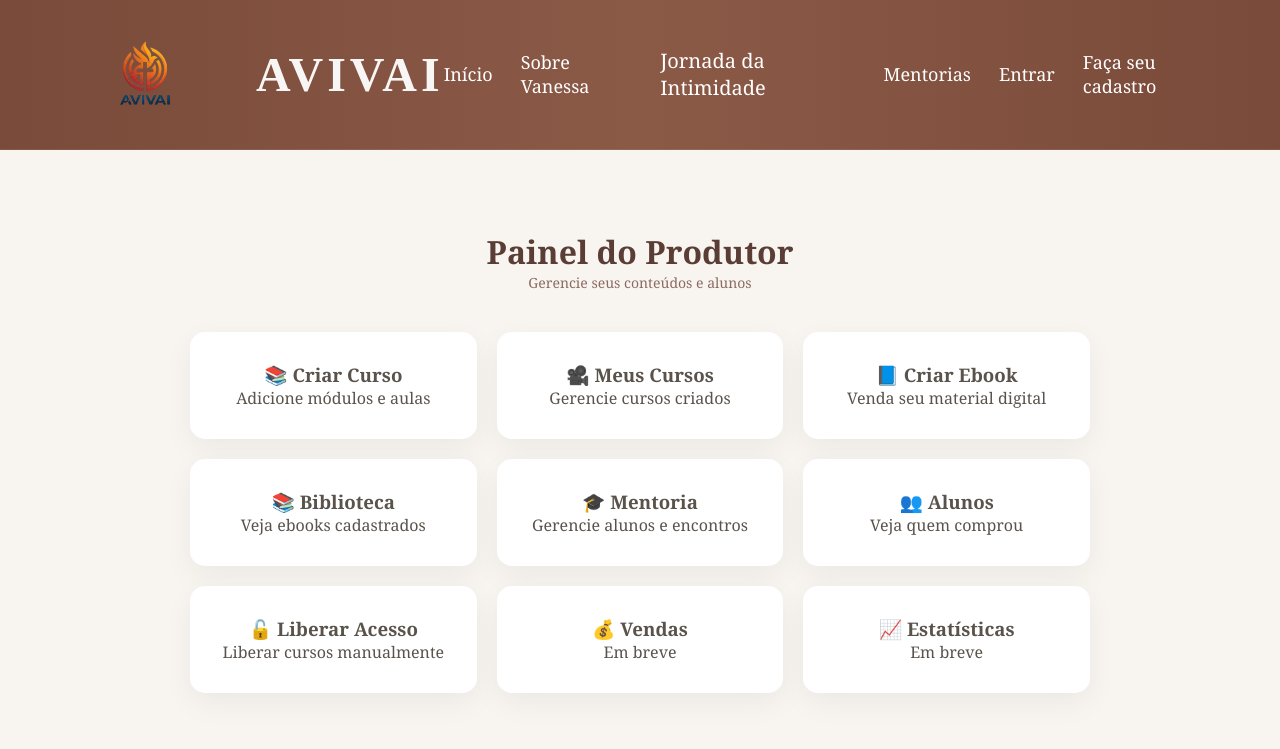
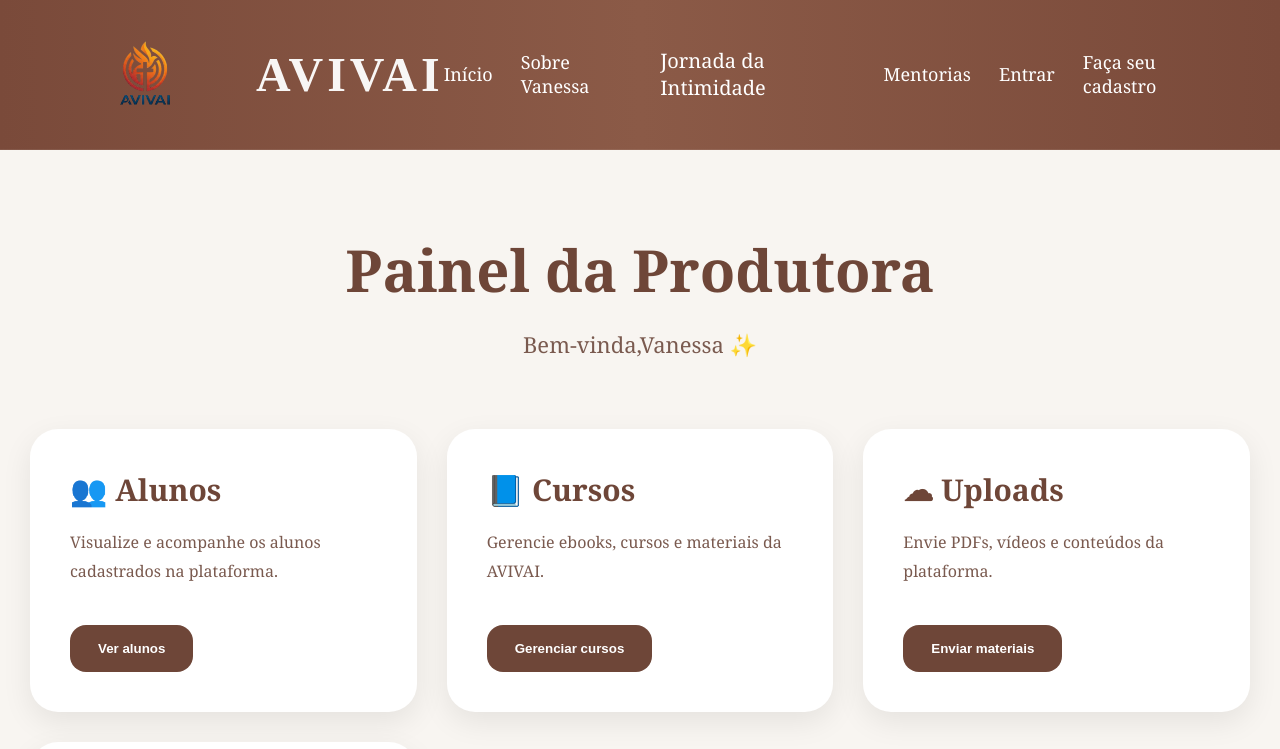
Before and after one commit to Mayra727/avivai-frontend, a React (Vite) app: page /produtor in a window 1280 px wide. Shown: the top 749 px of the page. Built offline with nearby package versions, Linux system fonts and the light colour scheme.

Commit message:
feat: redesign producer dashboard experience

```diff
--- a/src/pages/Producer.css
+++ b/src/pages/Producer.css
@@ -1,36 +1,117 @@
-.producer {
-  padding: 80px 20px;
-  text-align: center;
+.dashboard-page{
+
+  min-height:100vh;
+
+  background:#F8F5F1;
+
+  padding:80px 30px;
+
 }
 
-.producer h1 {
-  color: #5A3E36;
+.dashboard-hero{
+
+  text-align:center;
+
+  margin-bottom:70px;
+
 }
 
-.subtitle {
-  color: #8B6B61;
-  margin-bottom: 40px;
+.dashboard-hero h1{
+
+  font-size:58px;
+
+  color:#6E4638;
+
+  margin-bottom:20px;
+
 }
 
-.producer-grid {
-  display: grid;
-  gap: 20px;
-  max-width: 900px;
-  margin: 0 auto;
+.dashboard-hero p{
 
-  grid-template-columns: repeat(auto-fit, minmax(220px, 1fr));
+  font-size:22px;
+
+  color:#7A5A4F;
+
 }
 
-.producer-card {
-  background: white;
-  padding: 30px;
-  border-radius: 15px;
-  cursor: pointer;
-  transition: 0.3s;
+.dashboard-grid{
 
-  box-shadow: 0 10px 30px rgba(0,0,0,0.05);
+  max-width:1400px;
+
+  margin:0 auto;
+
+  display:grid;
+
+  grid-template-columns:
+  repeat(auto-fit,minmax(300px,1fr));
+
+  gap:30px;
+
 }
 
-.producer-card:hover {
-  transform: translateY(-5px);
+.dashboard-card{
+
+  background:white;
+
+  border-radius:28px;
+
+  padding:40px;
+
+  box-shadow:
+    0 10px 30px rgba(0,0,0,0.08);
+
 }
+
+.dashboard-card h2{
+
+  color:#6E4638;
+
+  margin-bottom:18px;
+
+  font-size:30px;
+
+}
+
+.dashboard-card p{
+
+  color:#7A5A4F;
+
+  line-height:1.8;
+
+  margin-bottom:30px;
+
+}
+
+.dashboard-card button{
+
+  background:#6E4638;
+
+  color:white;
+
+  border:none;
+
+  padding:16px 28px;
+
+  border-radius:16px;
+
+  font-weight:700;
+
+  cursor:pointer;
+
+}
+
+@media(max-width:768px){
+
+  .dashboard-page{
+
+    padding:60px 20px;
+
+  }
+
+  .dashboard-hero h1{
+
+    font-size:42px;
+
+  }
+
+}
--- a/src/pages/ProducerDashboard.tsx
+++ b/src/pages/ProducerDashboard.tsx
@@ -1,90 +1,114 @@
-import { useNavigate } from "react-router-dom";
 import "./Producer.css";
 
 export default function ProducerDashboard() {
 
-  const navigate = useNavigate();
+  const user = JSON.parse(
+    localStorage.getItem("user") || "null"
+  );
 
   return (
 
-    <div className="producer">
+    <div className="dashboard-page">
 
-      <h1>Painel do Produtor</h1>
+      <section className="dashboard-hero">
 
-      <p className="subtitle">
-        Gerencie seus conteúdos e alunos
-      </p>
+        <h1>
+          Painel da Produtora
+        </h1>
 
-      <div className="producer-grid">
+        <p>
+          Bem-vinda,
+          {user?.name || "Vanessa"} ✨
+        </p>
 
-        <div
-          className="producer-card"
-          onClick={() => navigate("/criar-curso")}
-        >
-          <h3>📚 Criar Curso</h3>
-          <p>Adicione módulos e aulas</p>
+      </section>
+
+      <section className="dashboard-grid">
+
+        {/* ALUNOS */}
+
+        <div className="dashboard-card">
+
+          <h2>
+            👥 Alunos
+          </h2>
+
+          <p>
+            Visualize e acompanhe
+            os alunos cadastrados
+            na plataforma.
+          </p>
+
+          <button>
+            Ver alunos
+          </button>
+
         </div>
 
-        <div
-          className="producer-card"
-          onClick={() => navigate("/meus-cursos")}
-        >
-          <h3>🎥 Meus Cursos</h3>
-          <p>Gerencie cursos criados</p>
+        {/* CURSOS */}
+
+        <div className="dashboard-card">
+
+          <h2>
+            📘 Cursos
+          </h2>
+
+          <p>
+            Gerencie ebooks,
+            cursos e materiais
+            da AVIVAI.
+          </p>
+
+          <button>
+            Gerenciar cursos
+          </button>
+
         </div>
 
-        <div
-          className="producer-card"
-          onClick={() => navigate("/criar-ebook")}
-        >
-          <h3>📘 Criar Ebook</h3>
-          <p>Venda seu material digital</p>
+        {/* UPLOAD */}
+
+        <div className="dashboard-card">
+
+          <h2>
+            ☁ Uploads
+          </h2>
+
+          <p>
+            Envie PDFs,
+            vídeos e conteúdos
+            da plataforma.
+          </p>
+
+          <button>
+            Enviar materiais
+          </button>
+
         </div>
 
-        <div
-          className="producer-card"
-          onClick={() => navigate("/biblioteca")}
-        >
-          <h3>📚 Biblioteca</h3>
-          <p>Veja ebooks cadastrados</p>
+        {/* MÉTRICAS */}
+
+        <div className="dashboard-card">
+
+          <h2>
+            📊 Plataforma
+          </h2>
+
+          <p>
+            Acompanhe crescimento,
+            acessos e evolução
+            dos alunos.
+          </p>
+
+          <button>
+            Ver métricas
+          </button>
+
         </div>
 
-        <div
-          className="producer-card"
-          onClick={() => navigate("/criar-mentoria")}
-        >
-          <h3>🎓 Mentoria</h3>
-          <p>Gerencie alunos e encontros</p>
-        </div>
-
-        <div
-          className="producer-card"
-          onClick={() => navigate("/alunos")}
-        >
-          <h3>👥 Alunos</h3>
-          <p>Veja quem comprou</p>
-        </div>
-
-<div
-  className="producer-card"
-  onClick={() => navigate("/liberar-acesso")}
->
-  <h3>🔓 Liberar Acesso</h3>
-  <p>Liberar cursos manualmente</p>
-</div>
-
-        <div className="producer-card">
-          <h3>💰 Vendas</h3>
-          <p>Em breve</p>
-        </div>
-
-        <div className="producer-card">
-          <h3>📈 Estatísticas</h3>
-          <p>Em breve</p>
-        </div>
-
-      </div>
+      </section>
 
     </div>
+
   );
+
 }
```
